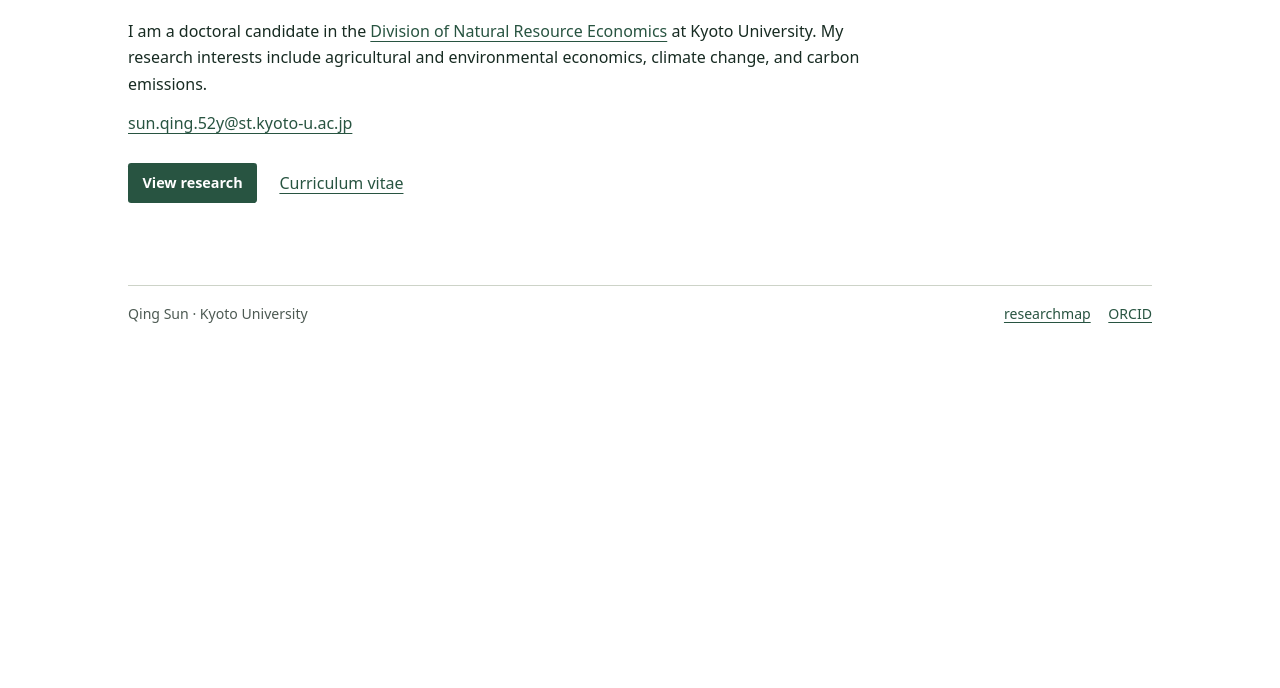
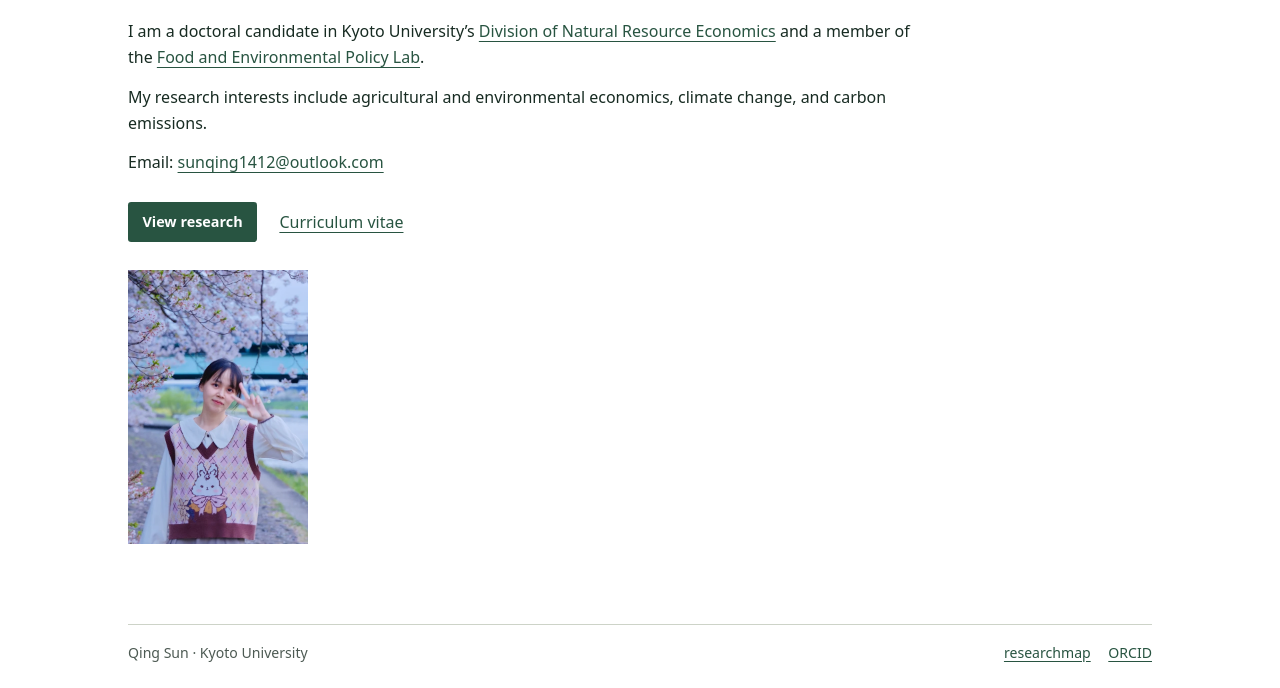
Before and after one commit to sq1513/sq1513.github.io, a plain HTML site: page index.html in a window 1280 px wide. Shown: the part 304-992 px from the top of the page. Before the commit the page ends 800 px from the top, so only its background shows below. Drawn offline with Linux system fonts and the light colour scheme.

Commit message:
Update homepage affiliation, research interests, email, and portrait

```diff
--- a/index.html
+++ b/index.html
@@ -21,14 +21,16 @@
     <div class="introduction reading">
       <h1>Qing Sun</h1>
       <p class="role">PhD Candidate · Kyoto University<br>JSPS Research Fellow (DC2)</p>
-      <p>I am a doctoral candidate in the <a href="https://www.reseco.kais.kyoto-u.ac.jp/en/">Division of Natural Resource Economics</a> at Kyoto University. My research interests include agricultural and environmental economics, climate change, and carbon emissions.</p>
-      <p><a href="mailto:sun.qing.52y@st.kyoto-u.ac.jp">sun.qing.52y@st.kyoto-u.ac.jp</a></p>
+      <p>I am a doctoral candidate in Kyoto University’s <a href="https://www.reseco.kais.kyoto-u.ac.jp/en/">Division of Natural Resource Economics</a> and a member of the <a href="https://www.reseco.kais.kyoto-u.ac.jp/en/lab/food-and-environmental-policy/">Food and Environmental Policy Lab</a>.</p>
+      <p>My research interests include agricultural and environmental economics, climate change, and carbon emissions.</p>
+      <p>Email: <a href="mailto:sunqing1412@outlook.com">sunqing1412@outlook.com</a></p>
       <div class="actions">
         <a class="button" href="research.html">View research</a>
         <a href="cv.html">Curriculum vitae</a>
       </div>
-      <!-- A future portrait goes here, beneath the introduction. -->
-      <figure class="portrait-slot"></figure>
+      <figure class="portrait-slot">
+        <img src="assets/qing-sun.webp" width="180" height="274" alt="Qing Sun beneath cherry blossoms">
+      </figure>
     </div>
   </main>
   <footer class="footnote wrap" id="contact">
```
Also changed, not shown: 1 other file.
